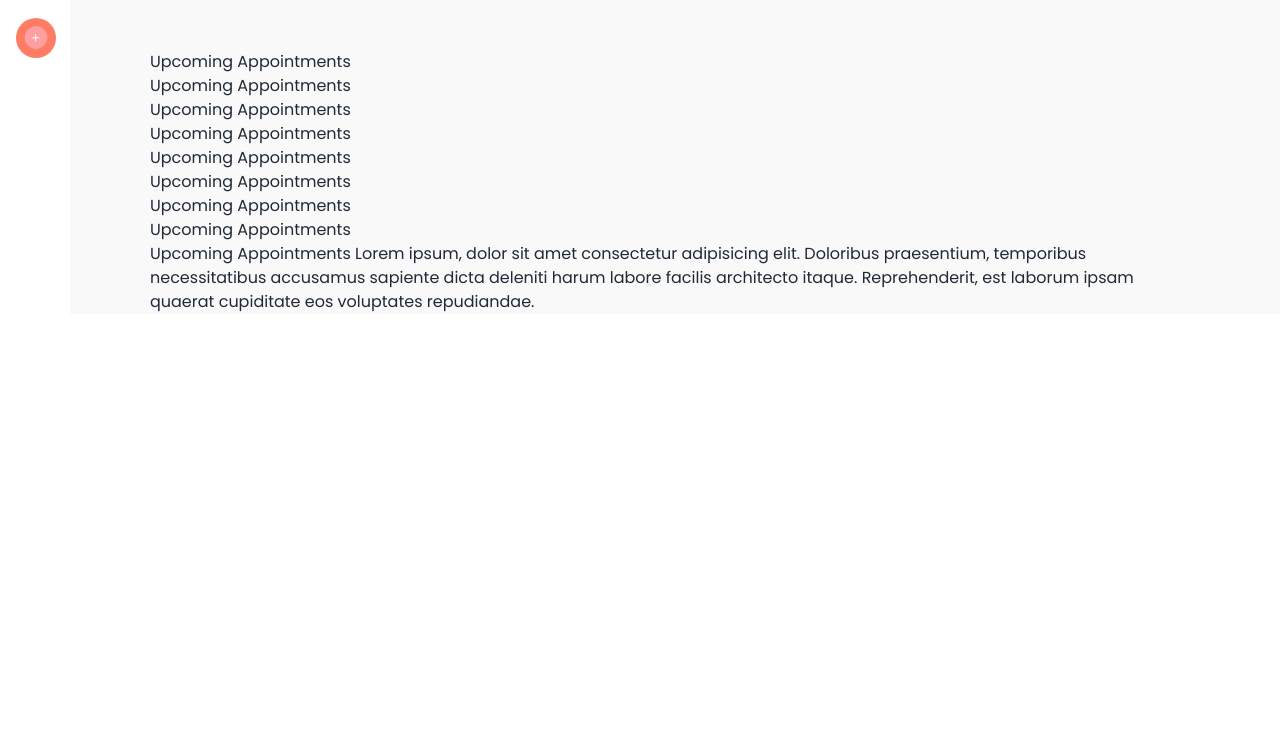
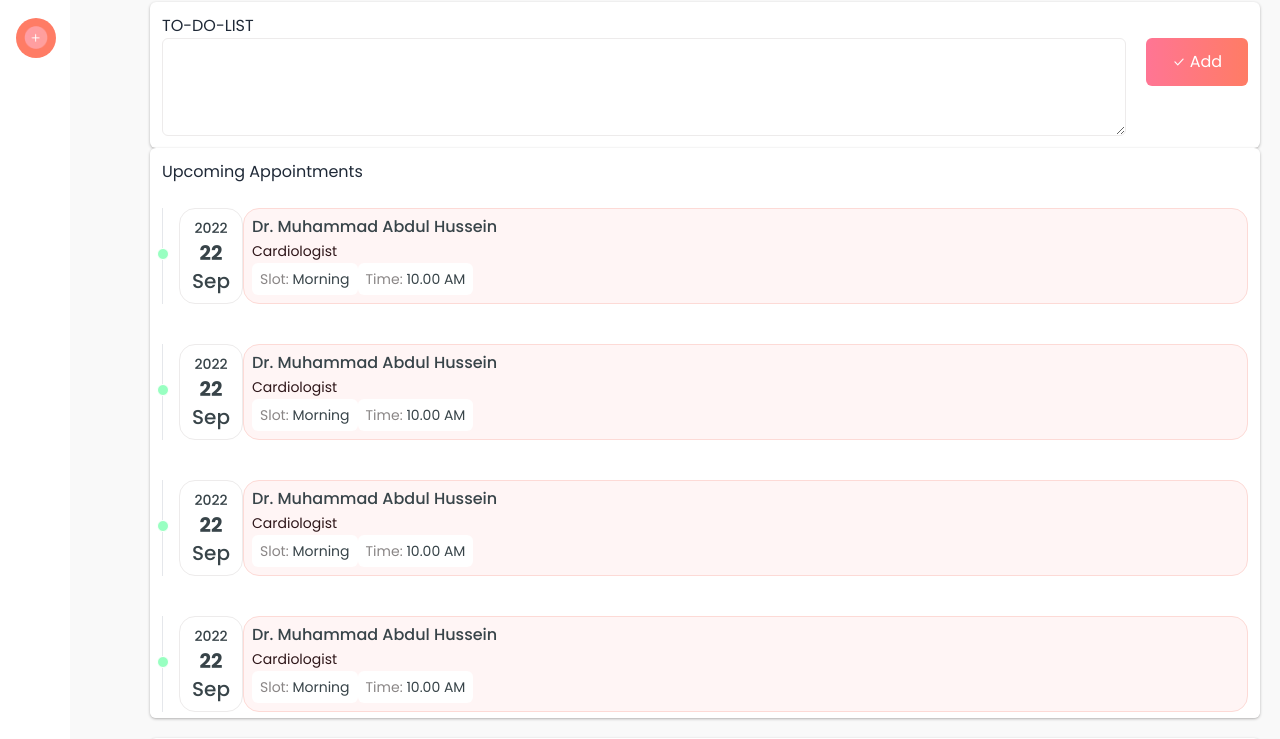
Before and after one commit to AsibHasanRiyad/mediDoc, a React (Vite) app: page / in a window 1280 px wide. Shown: the part 540-1279 px from the top of the page. Before the commit the page ends 854 px from the top, so only its background shows below. Built offline with nearby package versions, Linux system fonts and the light colour scheme.

Commit message:
todo section is adding

```diff
--- a/package.json
+++ b/package.json
@@ -23,6 +23,7 @@
     "react-icons": "^4.12.0",
     "react-pro-sidebar": "^1.1.0-alpha.1",
     "react-router-dom": "^6.21.0",
+    "react-vertical-timeline-component": "^3.6.0",
     "sort-by": "^1.2.0"
   },
   "devDependencies": {
--- a/src/Components/Appoinments/Appointments.jsx
+++ b/src/Components/Appoinments/Appointments.jsx
@@ -1,19 +1,104 @@
-
+import Covid from "../Covid/Covid";
 
 const Appointments = () => {
-    return (
-        <div>
-            <h1>Upcoming Appointments</h1>
-            <h1>Upcoming Appointments</h1>
-            <h1>Upcoming Appointments</h1>
-            <h1>Upcoming Appointments</h1>
-            <h1>Upcoming Appointments</h1>
-            <h1>Upcoming Appointments</h1>
-            <h1>Upcoming Appointments</h1>
-            <h1>Upcoming Appointments</h1>
-            <h1>Upcoming Appointments Lorem ipsum, dolor sit amet consectetur adipisicing elit. Doloribus praesentium, temporibus necessitatibus accusamus sapiente dicta deleniti harum labore facilis architecto itaque. Reprehenderit, est laborum ipsam quaerat cupiditate eos voluptates repudiandae.</h1>
-        </div>
-    );
+  const appointments = [
+    {
+      year: "2022",
+      month: "Sep",
+      date: "22",
+      name: "Dr. Muhammad Abdul Hussein",
+      role: "Cardiologist",
+      slot: "Morning",
+      time: "10.00 AM",
+    },
+    {
+      year: "2022",
+      month: "Sep",
+      date: "22",
+      name: "Dr. Muhammad Abdul Hussein",
+      role: "Cardiologist",
+      slot: "Morning",
+      time: "10.00 AM",
+    },
+    {
+      year: "2022",
+      month: "Sep",
+      date: "22",
+      name: "Dr. Muhammad Abdul Hussein",
+      role: "Cardiologist",
+      slot: "Morning",
+      time: "10.00 AM",
+    },
+    {
+      year: "2022",
+      month: "Sep",
+      date: "22",
+      name: "Dr. Muhammad Abdul Hussein",
+      role: "Cardiologist",
+      slot: "Morning",
+      time: "10.00 AM",
+    },
+  ];
+  return (
+    <div className=" order-2">
+        <div className="bg-white shadow p-3 shadow-[#b8b7b7] rounded-md h-[570px] overflow-scroll ">
+      <h1>Upcoming Appointments</h1>
+      {/* appointments */}
+      <div className=" mt-6">
+        {appointments.map((appointment) => (
+          <ol
+            key={appointment.id}
+            className="relative border-s border-gray-200 dark:border-gray-700"
+          >
+            <li className="mb-10 ms-4">
+              <div className="absolute w-3 h-3 bg-[#98FFC1] rounded-full mt-10 -start-1.5 border border-white dark:border-gray-900 dark:bg-gray-700"></div>
+              <time className="mb-1 text-sm font-normal leading-none text-gray-400 dark:text-gray-500">
+                <div className=" flex">
+                  <div className=" text-[#384449] text-[20px] font-medium border border-[#EDEBEB] p-3 rounded-2xl flex flex-col justify-center items-center">
+                    <h1 className=" text-[14px]">{appointment.year}</h1>
+                    <h1 className=" text-[#384449] font-bold py-2">
+                      {appointment.date}
+                    </h1>
+                    <h1>{appointment.month}</h1>
+                  </div>
+                  <div className=" w-full border border-[#FDDAD6] bg-[#FFF5F5] px-2 py-[6px] rounded-2xl leading-6">
+                    <h1 className=" text-[16px] text-[#384449] font-medium">
+                      {appointment.name}
+                    </h1>
+                    <h1 className=" text-[14px] text-[#2E1619]">
+                      {appointment.role}
+                    </h1>
+                    <div className=" flex gap-0 large:gap-5 items-center text-[#8A8686] ">
+                      <h1 className="bg-white px-2 py-1 rounded-md">
+                        {" "}
+                        Slot:{" "}
+                        <span className=" text-[#384449]">
+                          {" "}
+                          {appointment.slot}
+                        </span>{" "}
+                      </h1>
+                      <h1 className="bg-white px-2 py-1 rounded-md">
+                        {" "}
+                        Time:{" "}
+                        <span className=" text-[#384449]">
+                          {" "}
+                          {appointment.time}
+                        </span>
+                      </h1>
+                    </div>
+                  </div>
+                </div>
+              </time>
+            </li>
+          </ol>
+        ))}
+      </div>
+    </div>
+
+    {/* Covid */}
+    <Covid />
+    </div>
+  );
 };
 
 export default Appointments;
--- /dev/null
+++ b/src/Components/Covid/Covid.jsx
@@ -0,0 +1,26 @@
+const Covid = () => {
+  return (
+    <div className=" bg-white shadow p-3 shadow-[#b8b7b7] rounded-md overflow-scroll mt-5">
+      <div className=" flex justify-between">
+        <h1>Covid-19 Updates</h1>
+        <h1>
+          10 September 2022 <br />
+          <span>Thursday 10:00:00 AM</span>
+        </h1>
+      </div>
+      <div className=" flex justify-between items-center mt-4">
+        <div>
+          <img className=" h-fit" src="/public/assets/Svg_sample2.png" alt="" />
+        </div>
+        <div className=" bg-gradient-to-r from-[#FF7594] to-[#FF7C65] h-full text-white text-base px-4 py-6 rounded-md text-center leading-10">
+          <h1>Infection Number</h1>
+          <h1 className=" text-4xl font-medium">500</h1>
+          <h1>Infection Rate</h1>
+          <h1 className=" text-4xl font-medium">10%</h1>
+        </div>
+      </div>
+    </div>
+  );
+};
+
+export default Covid;
--- a/src/Components/Hero/Hero.jsx
+++ b/src/Components/Hero/Hero.jsx
@@ -1,8 +1,9 @@
 import Cards from "../Cards/Cards";
+import ToDo from "../ToDo/ToDo";
 
 const Hero = () => {
   return (
-   <div className=" col-span-2">
+   <div className=" col-span-2 order-1">
      <div className=" grid grid-cols-2 justify-between items-center bg-gradient-to-r from-[#FF7594] via-[#FF797B] to-[#FF7C65] rounded-lg">
       <div>
         <img src="/public/assets/Svg_sample1.png" alt="" />
@@ -16,6 +17,7 @@ const Hero = () => {
       </div>
     </div>
     <Cards />
+    <ToDo />
    </div>
   );
 };
--- a/src/Components/NavBar/NavBar.jsx
+++ b/src/Components/NavBar/NavBar.jsx
@@ -3,8 +3,8 @@ import Toggler from "../Toggler/Toggler";
 
 const Navbar = () => {
     return (
-        <div className="flex justify-between items-center p-4">
-          <button className="btn btn-ghost text-xl text-[#646F75]">Home</button>
+        <div className="flex justify-between items-center pr-4 py-4">
+          <button className=" text-xl text-[#646F75]">Home</button>
 
           {/* toggle and profile*/}
           <div className=" flex justify-center item-center gap-3">
--- a/src/Components/Sidebar/Sidebar.jsx
+++ b/src/Components/Sidebar/Sidebar.jsx
@@ -90,9 +90,9 @@ const Sidebar = () => {
       </div>
 
       {/* Content */}
-      <div className=" bg-[#F9F9F9] w-full pl-[80px] large:ml-0 pr-5 ">
+      <div className=" bg-[#F9F9F9] w-full pl-[80px] pr-5 ">
         <Navbar />
-        <div className={`grid grid-cols-1 large:grid-cols-3  ${open ? 'gap-6' : 'gap-20'}`}>
+        <div className={`grid grid-cols-1 large:grid-cols-3  ${open ? 'gap-6' : ' gap-0 large:gap-20'}`}>
           <Hero />
           <Appointments />
         </div>
--- /dev/null
+++ b/src/Components/ToDo/ToDo.jsx
@@ -0,0 +1,32 @@
+const ToDo = () => {
+  return (
+    <div className="bg-white shadow p-3 shadow-[#b8b7b7] rounded-md mt-8">
+      <h1>TO-DO-LIST</h1>
+      <div className=" flex items-start gap-5">
+        <textarea
+          name=""
+          id=""
+          rows="4"
+          className=" border border-[#EDEBEB] rounded-md w-full"
+        ></textarea>
+        <button className=" bg-gradient-to-r from-[#FF7594] to-[#FF7C65] flex items-center gap-1 p-3 rounded-md w-28 justify-center text-white">
+          <svg
+            xmlns="http://www.w3.org/2000/svg"
+            width="14"
+            height="14"
+            viewBox="0 0 14 14"
+            fill="none"
+          >
+            <path
+              d="M5.75356 10.5C5.59256 10.5 5.43856 10.4335 5.32831 10.3163L2.49156 7.29521C2.27047 7.06071 2.28272 6.69146 2.51722 6.47096C2.75231 6.25046 3.12156 6.26213 3.34147 6.49663L5.74773 9.05804L10.6524 3.69021C10.8706 3.45163 11.2392 3.43588 11.4772 3.65288C11.7146 3.86988 11.731 4.23913 11.514 4.47655L6.18406 10.3099C6.07498 10.43 5.91981 10.4989 5.75764 10.5H5.75356Z"
+              fill="#FBFBFB"
+            />
+          </svg>
+          Add
+        </button>
+      </div>
+    </div>
+  );
+};
+
+export default ToDo;
```
Also changed, not shown: 1 other file (tests, documents, lock files or other folders).
